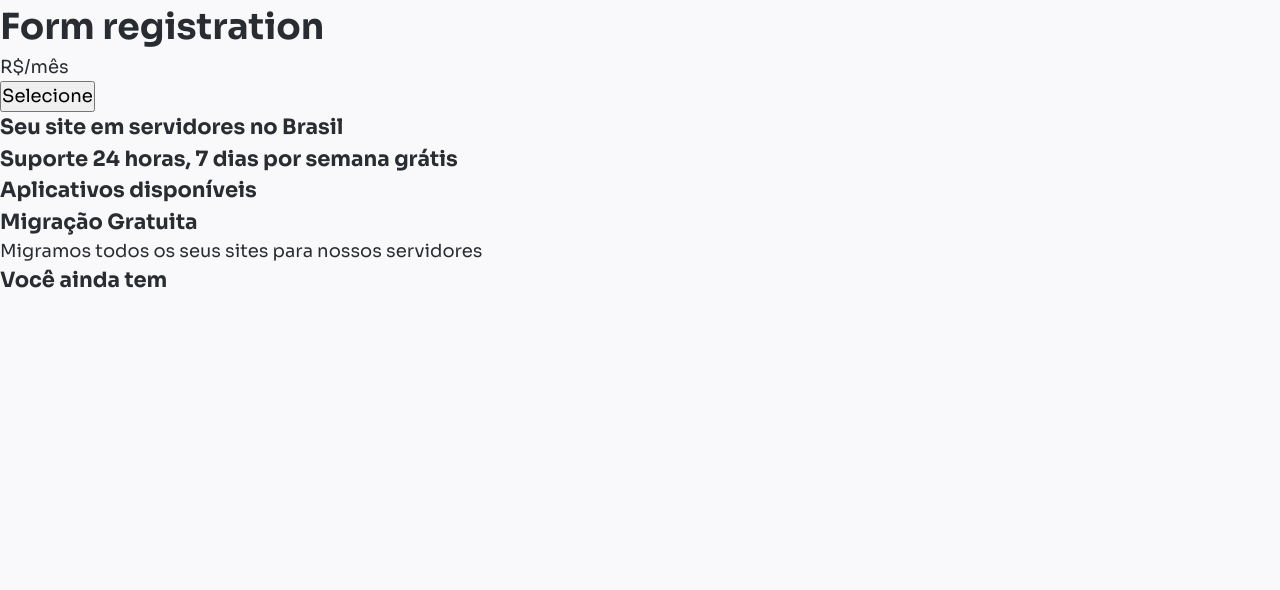
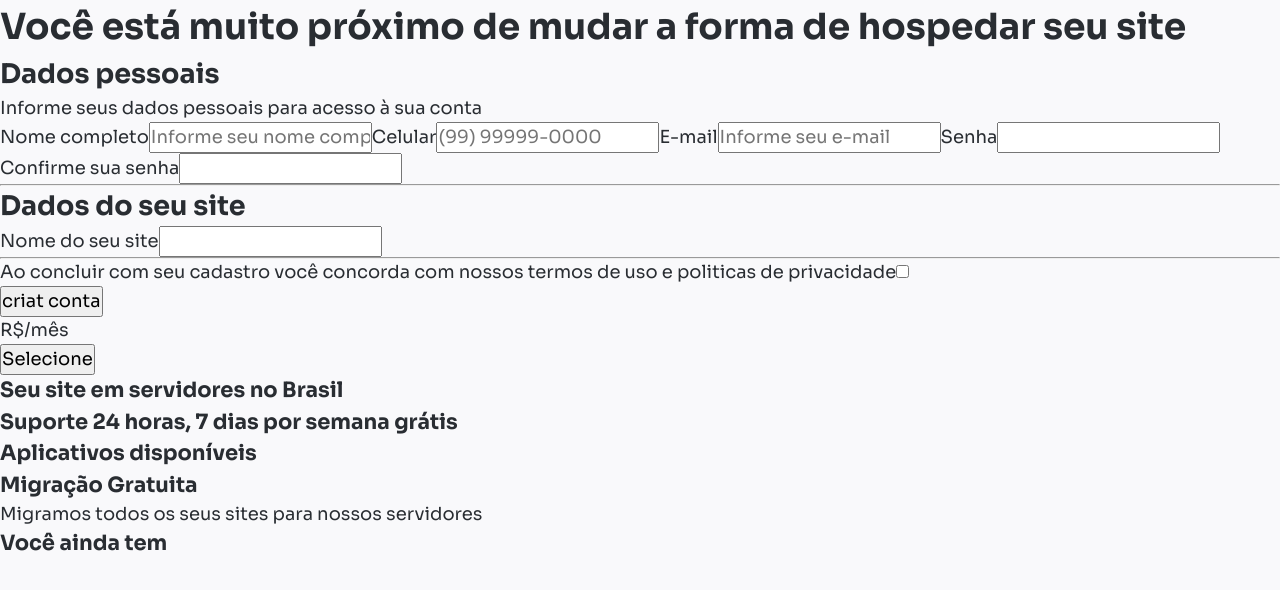
Before and after one commit to sidneyfrancois/desafio-adoorei, a Vue app: page /register in a window 1280 px wide. Shown: the top 590 px of the page. Built offline with nearby package versions, Linux system fonts and the light colour scheme.

Commit message:
feat: add basic html to form registration

```diff
--- a/src/Views/Login.vue
+++ b/src/Views/Login.vue
@@ -2,25 +2,14 @@
 import { ref } from "vue";
 import Input from "../components/Input.vue";
 import { useRouter, useRoute } from "vue-router";
-import { useAuthenticate } from "@/store";
-import { useLocalStorage } from "@vueuse/core";
 
 const email = ref("");
 const password = ref("");
 const router = useRouter();
-const isAuthenticated = useAuthenticate();
 
 function handleLoginUser() {
   // call API to login
-  console.log(email.value);
-  console.log(password.value);
-  console.log(useRoute());
-  console.log(useRouter());
   router.push({ path: "/home" });
-
-  isAuthenticated.$patch({
-    isAuthenticated: useLocalStorage("isAuthenticated", true),
-  });
 }
 </script>
 <template>
--- a/src/Views/SignUp.vue
+++ b/src/Views/SignUp.vue
@@ -6,6 +6,9 @@ import { usePlanStore } from "@/store";
 const selectedPlanStore = usePlanStore();
 </script>
 <template>
+  <h1>
+    Você está muito próximo de mudar a forma de <label>hospedar seu site</label>
+  </h1>
   <FormRegistration />
   <Plan
     :id="selectedPlanStore.selectedPlan.id"
--- a/src/components/FormRegistration.vue
+++ b/src/components/FormRegistration.vue
@@ -1,3 +1,32 @@
 <template>
-  <h1>Form registration</h1>
+  <h2>Dados pessoais</h2>
+  <p>Informe seus dados pessoais para acesso à sua conta</p>
+  <form action="">
+    <label for="name-input">Nome completo</label>
+    <input
+      id="name-input"
+      name="user-name"
+      placeholder="Informe seu nome completo"
+      type="text"
+    />
+    <label for="celular-input">Celular</label>
+    <input type="text" id="celular-input" placeholder="(99) 99999-0000" />
+    <label for="email-input">E-mail</label>
+    <input type="text" id="email-input" placeholder="Informe seu e-mail" />
+    <label for="password-input">Senha</label>
+    <input type="text" id="password-input" />
+    <label for="password-input-confirmation">Confirme sua senha</label>
+    <input type="text" id="password-input-confirmation" />
+    <hr />
+    <h2>Dados do seu site</h2>
+    <label for="">Nome do seu site</label>
+    <input type="text" />
+    <hr />
+    <label for="">
+      Ao concluir com seu cadastro você concorda com nossos
+      <label>termos de uso e politicas de privacidade</label>
+    </label>
+    <input type="checkbox" />
+  </form>
+  <button>criat conta</button>
 </template>
--- a/src/store/index.js
+++ b/src/store/index.js
@@ -1,5 +1,4 @@
 import { defineStore } from "pinia";
-import { ref } from "vue";
 
 export const usePlanStore = defineStore("plans", {
   state: () => {
```
